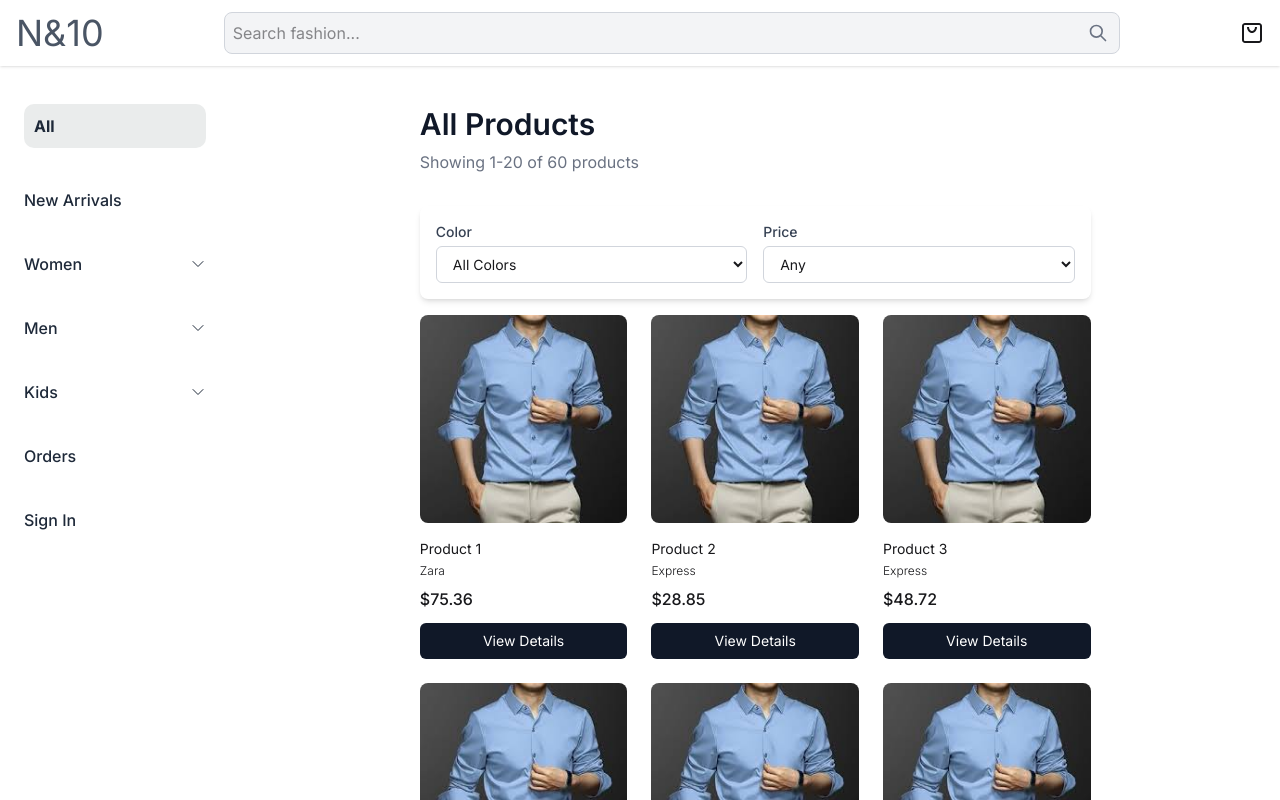
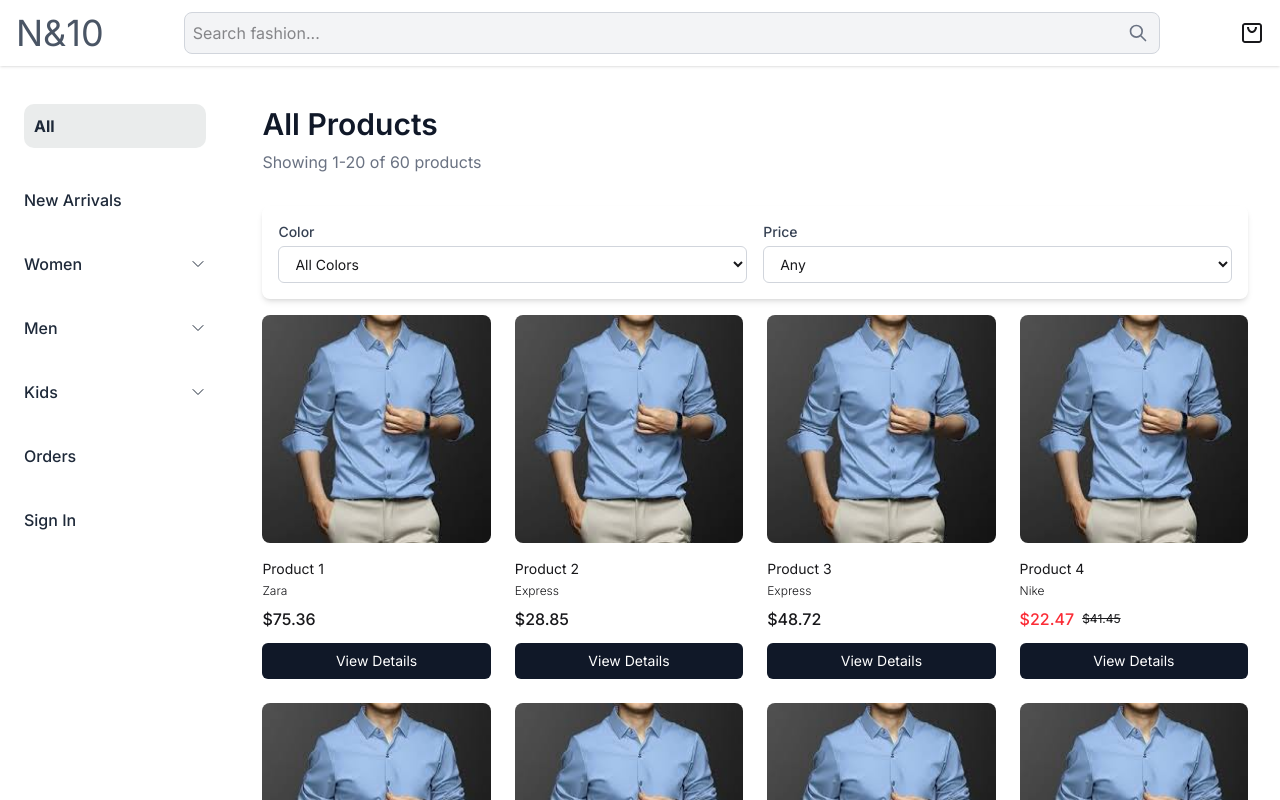
Before and after one commit to rianhasansiam/byteblooper_ecommerce_project, a React (Vite) app: page /allProducts in a window 1280 px wide. Shown: the top 800 px of the page. Built offline with nearby package versions, Linux system fonts and the light colour scheme.

Commit message:
second revision rafi shawon

```diff
--- a/src/App.jsx
+++ b/src/App.jsx
@@ -11,7 +11,7 @@ function App() {
     <Navbar />
       <div className="flex min-h-screen">
         <Navigation />
-        <div className="flex-1">
+        <div className="flex-1 max-w-7xl mx-auto">
           <Outlet />
         </div>
         <FooterNavigation />
--- a/src/components/Navbar.jsx
+++ b/src/components/Navbar.jsx
@@ -65,7 +65,7 @@ const Navbar = () => {
           </div>
 
           {/* Search Bar */}
-          <form onSubmit={handleSearch} className="flex-1 max-w-4xl ">
+          <form onSubmit={handleSearch} className="flex-1 max-w-[61rem] ">
             <div className="relative">
               <input
                 type="text"
--- a/src/components/ProductFilter.jsx
+++ b/src/components/ProductFilter.jsx
@@ -24,7 +24,7 @@ const ProductFilter = ({ onFilter }) => {
   };
 
   return (
-    <div className="rounded-lg shadow-md p-2 sm:p-4 mb-4 flex flex-row gap-2 sm:gap-4 items-center w-full max-w-4xl mx-auto">
+    <div className="rounded-lg shadow-md p-2 sm:p-4 mb-4 flex flex-row gap-2 sm:gap-4 items-center w-full max-w-7xl mx-auto">
       <div className="flex-1">
         <label className="block text-xs sm:text-sm font-medium text-gray-700 mb-1">Color</label>
         <select
--- a/src/pages/AllProduct.jsx
+++ b/src/pages/AllProduct.jsx
@@ -76,7 +76,7 @@ const AllProduct = () => {
 console.log(currentProductsFiltered)
 
   return (
-    <section className="py-5 lg:py-10 px-4 sm:px-6 lg:px-8 w-[95vw]  md:w-[70%] mx-auto ">
+    <section className="py-5 lg:py-10 px-4 sm:px-6 lg:px-8 w-[95vw]  md:w-[100%] mx-auto ">
       <ToastContainer />
       <div className=" w-[100%]  mx-auto">
         {/* Section Header */}
@@ -93,7 +93,7 @@ console.log(currentProductsFiltered)
         <ProductFilter onFilter={handleFilter} />
 
         {/* Product Grid */}
-        <div className="grid grid-cols-2  lg:grid-cols-3 lx:grid-cols-4 gap-6">
+        <div className="grid grid-cols-2  lg:grid-cols-4 gap-6">
           {currentProductsFiltered.map((product) => (
             <div key={product.id} className="group relative">
               <div className="aspect-square overflow-hidden rounded-lg bg-gray-100">
--- a/src/pages/Home.jsx
+++ b/src/pages/Home.jsx
@@ -13,7 +13,7 @@ import { Link } from 'react-router-dom'
 
 const Home = () => {
   return (
-   <div className='w-[100vw] md:mx-auto lg:w-[80%]'>
+   <div className='w-[100vw] md:mx-auto lg:w-[100%]'>
 
    <Banner></Banner>
    <CategoryBar></CategoryBar>
--- a/src/pages/NewArrivals.jsx
+++ b/src/pages/NewArrivals.jsx
@@ -48,7 +48,7 @@ const NewArrivals = () => {
   ];
 
   return (
-    <section className="py-12 px-4 sm:px-6 lg:px-8 w-[95vw] md:w-[70%] mx-auto">
+    <section className="py-12 px-4 sm:px-6 lg:px-8 w-[95vw] md:w-[100%] mx-auto">
       <ToastContainer />
       <div className="w-[100%] mx-auto">
         {/* Section Header */}
@@ -71,7 +71,7 @@ const NewArrivals = () => {
         </div>
 
         {/* Product Grid */}
-        <div className="grid grid-cols-2 lg:grid-cols-3 gap-6">
+        <div className="grid grid-cols-2 lg:grid-cols-4 gap-6">
           {products.map((product) => (
             <ProductCard key={product.id} product={product} />
           ))}
--- a/src/pages/kids/Boys.jsx
+++ b/src/pages/kids/Boys.jsx
@@ -40,7 +40,7 @@ const Boys = () => {
   ];
 
   return (
-    <section className="py-12 px-4 sm:px-6 lg:px-8 w-[95vw] md:w-[70%] mx-auto">
+    <section className="py-12 px-4 sm:px-6 lg:px-8 w-[95vw] md:w-[100%] mx-auto">
       <ToastContainer />
       <div className="w-[100%] mx-auto">
         {/* Section Header */}
@@ -63,7 +63,7 @@ const Boys = () => {
         </div>
 
         {/* Product Grid */}
-        <div className="grid grid-cols-2 lg:grid-cols-3 gap-6">
+        <div className="grid grid-cols-2 lg:grid-cols-4 gap-6">
           {products.map((product) => (
             <ProductCard key={product.id} product={product} />
           ))}
--- a/src/pages/kids/Girls.jsx
+++ b/src/pages/kids/Girls.jsx
@@ -40,7 +40,7 @@ const Girls = () => {
   ];
 
   return (
-    <section className="py-12 px-4 sm:px-6 lg:px-8 w-[95vw] md:w-[70%] mx-auto">
+    <section className="py-12 px-4 sm:px-6 lg:px-8 w-[95vw] md:w-[100%] mx-auto">
       <ToastContainer />
       <div className="w-[100%] mx-auto">
         {/* Section Header */}
@@ -63,7 +63,7 @@ const Girls = () => {
         </div>
 
         {/* Product Grid */}
-        <div className="grid grid-cols-2 lg:grid-cols-3 gap-6">
+        <div className="grid grid-cols-2 lg:grid-cols-4 gap-6">
           {products.map((product) => (
             <ProductCard key={product.id} product={product} />
           ))}
```
